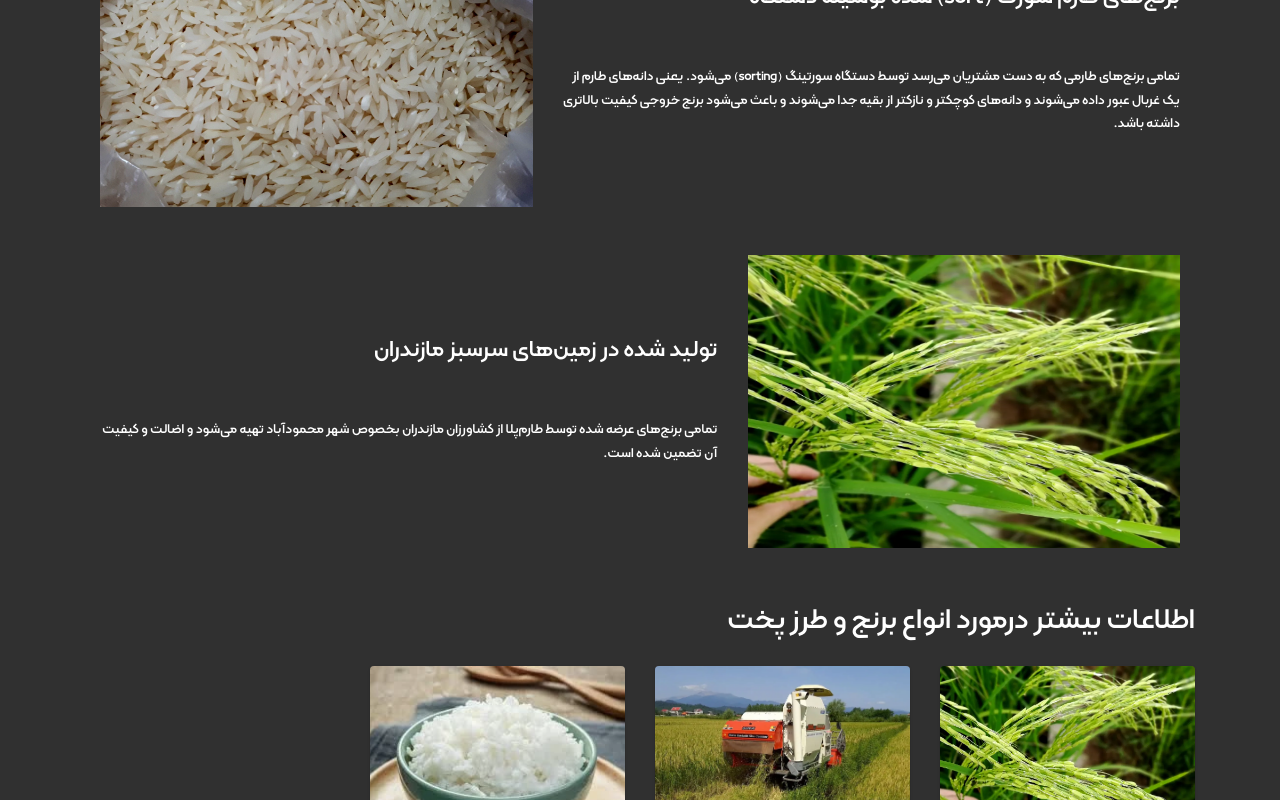
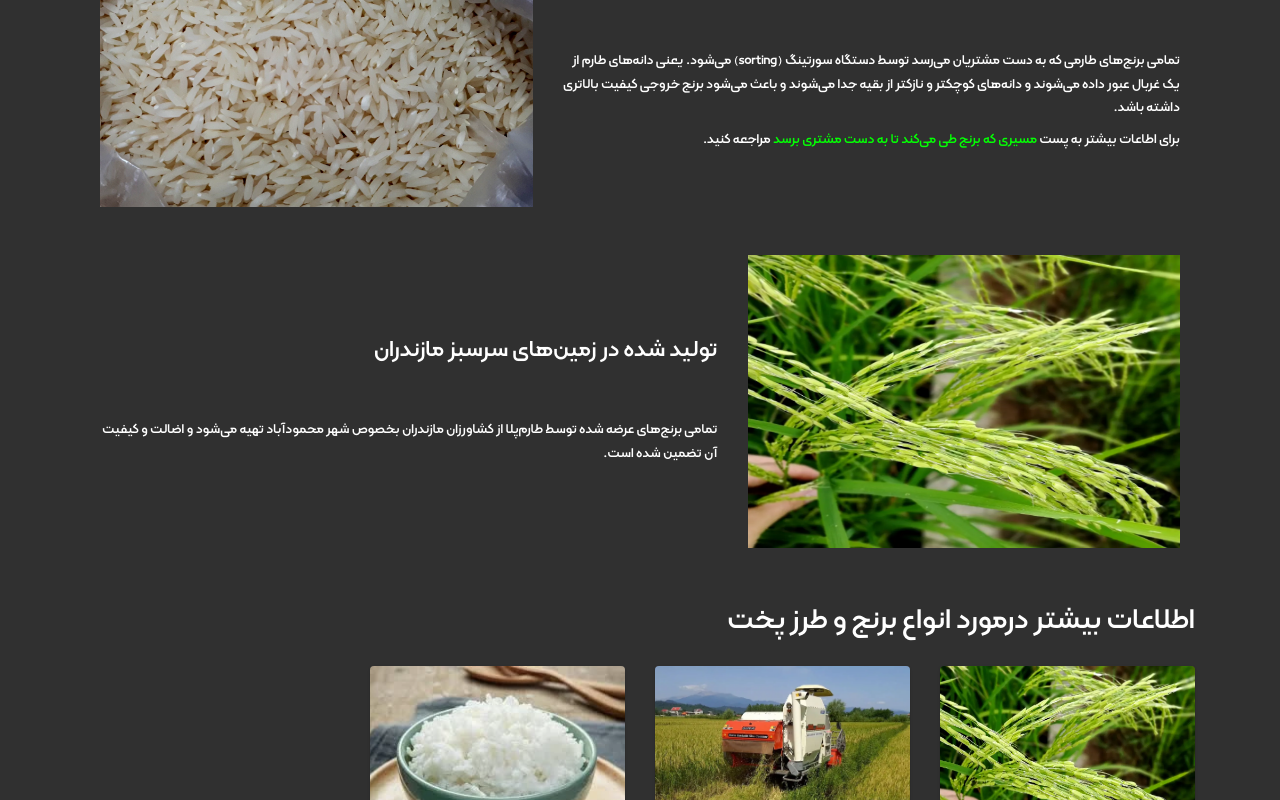
Before and after one commit to jamshidi799/tarempela, a Next.js app: page / in a window 1280 px wide. Shown: the part 1300-2100 px from the top of the page. Built offline with nearby package versions, Linux system fonts and the light colour scheme.

Commit message:
update FAQ section content

```diff
--- a/components/landing/questions.tsx
+++ b/components/landing/questions.tsx
@@ -1,4 +1,5 @@
 import React from 'react';
+import Link from 'next/link';
 import { makeStyles, Theme, createStyles } from '@material-ui/core/styles';
 import Accordion from '@material-ui/core/Accordion';
 import AccordionDetails from '@material-ui/core/AccordionDetails';
@@ -41,9 +42,8 @@ export default function Questions() {
         </AccordionSummary>
         <AccordionDetails>
           <p>
-            لورم ایپسوم متن ساختگی با تولید سادگی نامفهوم از صنعت چاپ و با استفاده از طراحان گرافیک است. چاپگرها و متون بلکه روزنامه و مجله
-            در ستون و سطرآنچنان که لازم است و برای شرایط فعلی تکنولوژی مورد نیاز و کاربردهای متنوع با هدف بهبود ابزارهای کاربردی می باشد.
-            کتابهای زیادی در شصت و سه درصد گذشته
+            در حال حاضر امکان سفارش آنلاین از طریق سایت وجود ندارد و باید به شماره تماسی که در سایت و یا روی کیسه‌های برنج درج شده است تماس
+            بگیرید اما تیم امکان سفارش آنلاین نیز به‌زودی فراهم می‌شود.
           </p>
         </AccordionDetails>
       </Accordion>
@@ -54,9 +54,8 @@ export default function Questions() {
         </AccordionSummary>
         <AccordionDetails>
           <p>
-            لورم ایپسوم متن ساختگی با تولید سادگی نامفهوم از صنعت چاپ و با استفاده از طراحان گرافیک است. چاپگرها و متون بلکه روزنامه و مجله
-            در ستون و سطرآنچنان که لازم است و برای شرایط فعلی تکنولوژی مورد نیاز و کاربردهای متنوع با هدف بهبود ابزارهای کاربردی می باشد.
-            کتابهای زیادی در شصت و سه درصد گذشته
+            مجموعه طارم‌پلا از دو طریق پست و باربری برنج‌ها را ارسال می‌کند. بنابراین هنگام ثبت سفارش شما تعیین می‌کنید که با کدام روش
+            راحت‌تر هستید. البته معمولا باربری کم هزینه‌تر است.
           </p>
         </AccordionDetails>
       </Accordion>
@@ -67,12 +66,21 @@ export default function Questions() {
         </AccordionSummary>
         <AccordionDetails>
           <p>
-            لورم ایپسوم متن ساختگی با تولید سادگی نامفهوم از صنعت چاپ و با استفاده از طراحان گرافیک است. چاپگرها و متون بلکه روزنامه و مجله
-            در ستون و سطرآنچنان که لازم است و برای شرایط فعلی تکنولوژی مورد نیاز و کاربردهای متنوع با هدف بهبود ابزارهای کاربردی می باشد.
-            کتابهای زیادی در شصت و سه درصد گذشته
+            به پست{' '}
+            <Link href="/blog/cook" passHref>
+              <a className="route-link">روش صحیح پخت برنج</a>
+            </Link>{' '}
+            مراجعه کنید
           </p>
         </AccordionDetails>
       </Accordion>
+      <style jsx>
+        {`
+          .route-link {
+            color: #04ff04;
+          }
+        `}
+      </style>
     </div>
   );
 }
--- a/components/landing/steps.tsx
+++ b/components/landing/steps.tsx
@@ -1,5 +1,5 @@
 import Image from 'next/image';
-import style from './step.module.scss';
+import Link from 'next/link';
 
 export default function Steps() {
   return (
@@ -27,6 +27,13 @@ export default function Steps() {
             تمامی برنج‌های طارمی که به‌ دست مشتریان می‌رسد توسط دستگاه سورتینگ (sorting) می‌شود. یعنی دانه‌های طارم از یک غربال عبور داده‌
             می‌شوند و دانه‌های کوچکتر و نازکتر از بقیه جدا می‌شوند و باعث می‌شود برنج خروجی کیفیت بالاتری داشته باشد.
           </h3>
+          <h3>
+            برای اطاعات بیشتر به پست{' '}
+            <Link href="/blog/journey" passHref>
+              <a className="route-link">مسیری که برنج طی می‌کند تا به دست مشتری برسد</a>
+            </Link>{' '}
+            مراجعه کنید.
+          </h3>
         </div>
       </div>
 
@@ -41,6 +48,13 @@ export default function Steps() {
           </h3>
         </div>
       </div>
+      <style jsx>
+        {`
+          .route-link {
+            color: #04ff04;
+          }
+        `}
+      </style>
     </div>
   );
 }
```
